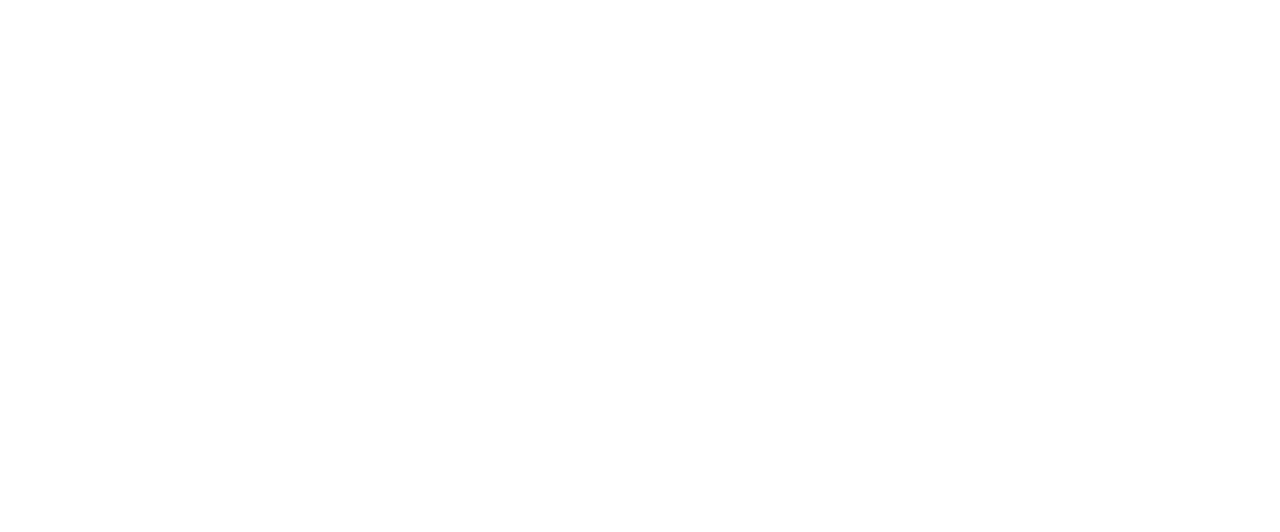
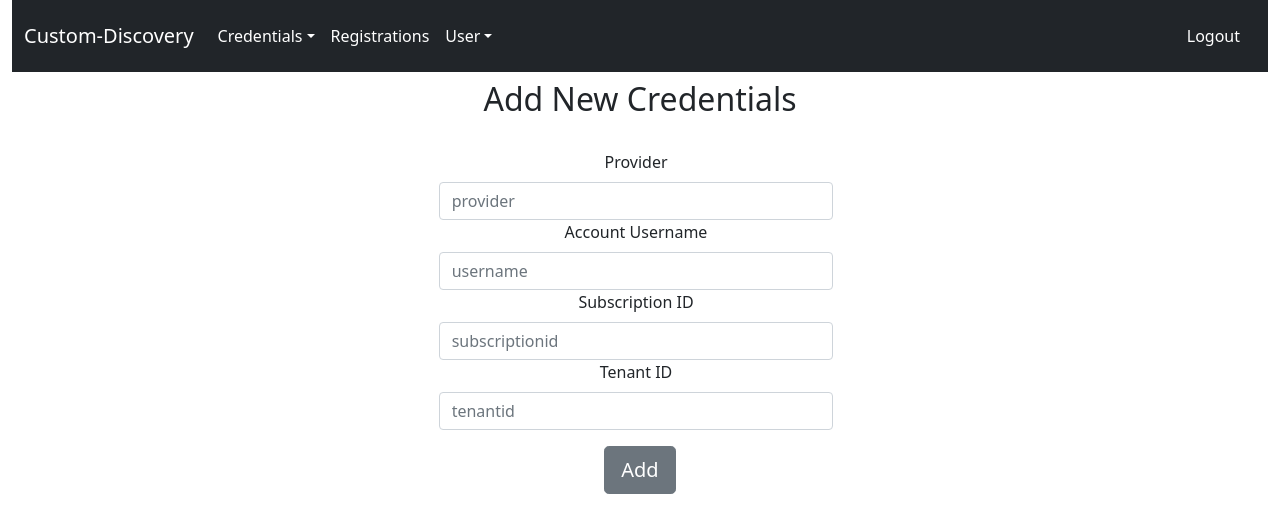
Before and after one commit to RohitNaikade1/Discovery-frontend, a React (Create React App) app: page /addcredentials in a window 1280 px wide. Before the commit this address had no page. Shown: the top 532 px of the page. Built offline with nearby package versions, Linux system fonts and the light colour scheme.

Commit message:
10:51 21.01.2022

```diff
--- a/src/App.js
+++ b/src/App.js
@@ -9,6 +9,7 @@
 import EditUser from './components/EditUser';
 import UserList from './components/UserList';
 import PrivateRouter from './components/PrivateRouter';
+import AddCredentials from './components/AddCredentials';
 function App() {
 
   const data={}
@@ -17,13 +18,13 @@
       {/* <Header /> */}
       <Routes>
 
-        {/* <Route exact path="/" element={ <Header />} /> */}
         <Route path="/" element={<Login />} />
         <Route path="admin" element={ <Admin />} />
         <Route path="user" element={ <User />} />
         <Route path="adduser" element={ <AddUser />} />
-        <Route path="edituser" element={ <EditUser/>} />
+        <Route path="edituser" element={ <EditUser data={data}/>} />
         <Route path ="userlist" element={<UserList/>}/>
+        <Route path ="addcredentials" element={<AddCredentials/>}/>
 
 
       </Routes>
--- a/src/Redux/Actions/constants.js
+++ b/src/Redux/Actions/constants.js
@@ -1,5 +1,5 @@
 export const constants={
     USERS_FETCH:'USERS_FETCH',
-    APP_FETCH:'APP_FETCH'
+    SET_EDIT:'SET_EDIT'
 
 }
--- /dev/null
+++ b/src/Redux/Actions/editData.js
@@ -0,0 +1,14 @@
+import { constants } from './constants';
+
+export const editData = (data) => {
+
+    console.log(data)
+    return (dispatch) => {
+
+            dispatch({
+                type: constants.SET_EDIT,
+                payload: { data }
+            })
+
+    }
+}
--- /dev/null
+++ b/src/Redux/Reducers/editReducer.js
@@ -0,0 +1,20 @@
+import { constants } from "../Actions/constants"
+
+const initState={
+    user:{}
+}
+
+export const editReducer=(state=initState,action)=>{
+
+
+    switch(action.type){
+        case constants.SET_EDIT:
+            console.log(action)
+            return state={
+                ...state,
+                user:action.payload.data
+            }
+        default:
+            return state
+    }
+}
--- a/src/Redux/Reducers/reducer.js
+++ b/src/Redux/Reducers/reducer.js
@@ -1,10 +1,12 @@
 import {userReducer} from './usersReducer';
-
+import {editReducer} from './editReducer'
 import { combineReducers } from 'redux';
 
 
 const rootReducer=combineReducers({
     // oAuthReducer,
     usersList:userReducer,
+    editdata:editReducer
+
 });
 export default rootReducer;
--- /dev/null
+++ b/src/components/AddCredentials.js
@@ -0,0 +1,127 @@
+import React, { useState } from "react";
+import { Row, Col, Form, FormGroup, Label, Input, Button, Container, Navbar, NavbarBrand } from 'reactstrap';
+import axiosInstance from "../helpers/axios";
+import AdminHeader from './AdminHeader';
+import { Navigate } from "react-router-dom";
+import History from "../helpers/helpers";
+
+const AddCredentials = ()=>{
+
+    const [provider, setProvider] = useState("");
+    const [username, setUserName] = useState("");
+    const [subscriptionid, setSubscriptionID] = useState("");
+    const [tenantid, setTenantID] = useState("");
+
+    const handle = ()=>{
+        const data = {
+            provider:provider,
+            username: username,
+            subscriptionid:subscriptionid,
+            tenantid:tenantid
+        }
+
+        var token = localStorage.getItem("token")
+        console.log(token)
+        console.log(data)
+
+        const config = {
+            headers: {
+                Authorization: `Bearer ${token}`
+
+            }
+        };
+        axiosInstance.post('servicediscovery/credentials', data, config
+        )
+            .then(res => {
+                console.log(res)
+                // History.push("/addcredentials")
+                // window.location.reload()
+
+            })
+            .catch(err => {
+                console.log(err)
+            })
+
+    }
+    return(
+        <div>
+            <Container fluid>
+            <AdminHeader />
+                <Row>
+                    <h2 className="mt-2">Add New Credentials</h2>
+                </Row>
+                <Row className="align-items-center mt-4">
+                    <Col className="col-md-4 col-sm-4"></Col>
+                    <Col className="col-md-4 col-sm-4">
+                        <Form   inline className="">
+                            <FormGroup className="mb-2 me-sm-2 mb-sm-0">
+                                <Label
+                                    className="ml-0"
+                                    for="provider"
+                                >
+                                    Provider
+                                </Label>
+                                <Input
+                                    name="provider"
+                                    placeholder="provider"
+                                    type="text"
+                                    onChange={(e) => { setProvider(e.target.value) }}
+                                />
+                            </FormGroup>
+                            <FormGroup className="mb-2 me-sm-2 mb-sm-0">
+                                <Label
+                                    className="ml-0"
+                                    for="username"
+                                >
+                                    Account Username
+                                </Label>
+                                <Input
+                                    name="username"
+                                    placeholder="username"
+                                    type="text"
+                                    onChange={(e) => { setUserName(e.target.value) }}
+                                />
+                            </FormGroup>
+                            <FormGroup className="mb-2 me-sm-2 mb-sm-0">
+                                <Label
+                                    className="ml-0"
+                                    for="subscriptionid"
+                                >
+                                    Subscription ID
+                                </Label>
+                                <Input
+                                    name="subscriptionid"
+                                    placeholder="subscriptionid"
+                                    type="text"
+                                    onChange={(e) => { setSubscriptionID(e.target.value) }}
+                                />
+                            </FormGroup>
+                            <FormGroup className="mb-2 me-sm-2 mb-sm-0">
+                                <Label
+                                    className="ml-0"
+                                    for="tenantid"
+                                >
+                                    Tenant ID
+                                </Label>
+                                <Input
+                                    name="tenantid"
+                                    placeholder="tenantid"
+                                    type="text"
+                                    onChange={(e) => { setTenantID(e.target.value) }}
+                                />
+                            </FormGroup>
+                            <Button className="mt-3 btn-secondary btn-lg" onClick={handle}>
+                                Add
+                            </Button>
+                        </Form>
+                    </Col>
+
+                </Row>
+            </Container>
+
+        </div>
+    )
+
+}
+
+export default AddCredentials;
--- a/src/components/AdminHeader.js
+++ b/src/components/AdminHeader.js
@@ -18,11 +18,32 @@
             className="me-auto"
             navbar
           >
-            <NavItem>
-              <NavLink className="nav-link active" href="/user">
+            <UncontrolledDropdown
+              inNavbar
+              nav
+            >
+              <DropdownToggle
+                caret
+                nav  className="nav-link active"
+              >
                 Credentials
-              </NavLink>
-            </NavItem>
+              </DropdownToggle>
+              <DropdownMenu right>
+                <DropdownItem>
+                    <NavLink className="text-dark" href="/addcredentials">
+                      Add
+                    </NavLink>
+                </DropdownItem>
+                <DropdownItem divider />
+                <DropdownItem>
+                <NavLink className="text-dark" href="/credentialslist">
+                      List
+                    </NavLink>
+                </DropdownItem>
+              </DropdownMenu>
+            </UncontrolledDropdown>
+
+
 
 
             <NavItem>
--- a/src/components/EditUser.js
+++ b/src/components/EditUser.js
@@ -1,11 +1,18 @@
-import React from "react";
+import React,{useEffect} from "react";
 import { Row, Col,Form, FormGroup, Label, Input, Button, Container } from 'reactstrap';
 import AdminHeader from './AdminHeader';
 import { isAuth,isAdmin,isUser } from '../helpers/auth';
 import { Navigate } from "react-router-dom";
+import { useDispatch, useSelector } from 'react-redux';
 
-const EditUser = (props) => {
-    console.log(props)
+const EditUser = () => {
+
+    const dispatch = useDispatch()
+    const Record = useSelector((state) => state);
+    if(Record){
+        console.log(Record)
+    }
+
     if(isAuth() && isAdmin()){
         return (
             <Container fluid>
--- a/src/components/UserList.js
+++ b/src/components/UserList.js
@@ -5,6 +5,7 @@
 import { Navigate } from "react-router-dom";
 import { useDispatch, useSelector } from 'react-redux';
 import { userFetch } from '../Redux/Actions/getUsers';
+import { editData } from '../Redux/Actions/editData'
 import EditUser from "./EditUser";
 import History from "../helpers/helpers";
 import axiosInstance from "../helpers/axios";
@@ -15,8 +16,20 @@
     const [id, setId] = useState("");
     const [fname, setFname] = useState('')
     const [sname, setSname] = useState('')
+    const dispatch = useDispatch()
+    useEffect(() => {
+        dispatch(userFetch());
+    }, [])
 
     const edit = (name) => {
+
+        dispatch(editData(name))
+        // History.push({
+        //     pathname:"/edituser"
+        // })
+        // window.location.reload()
+
+
 
     }
     const deleteRecord = () => {
@@ -56,13 +69,11 @@
     const closeModal = () => {
         setShow(false)
     }
-    const dispatch = useDispatch()
 
-    useEffect(() => {
-        dispatch(userFetch());
-    }, [])
+
+
     const Record = useSelector((state) => state.usersList);
-
+    console.log(Record)
     let usersData = "";
     if (Record.users.data) {
         usersData = Record.users.data.map((name, key) => {
```
Also changed, not shown: src/components/Login.js (+19 -9 lines).
